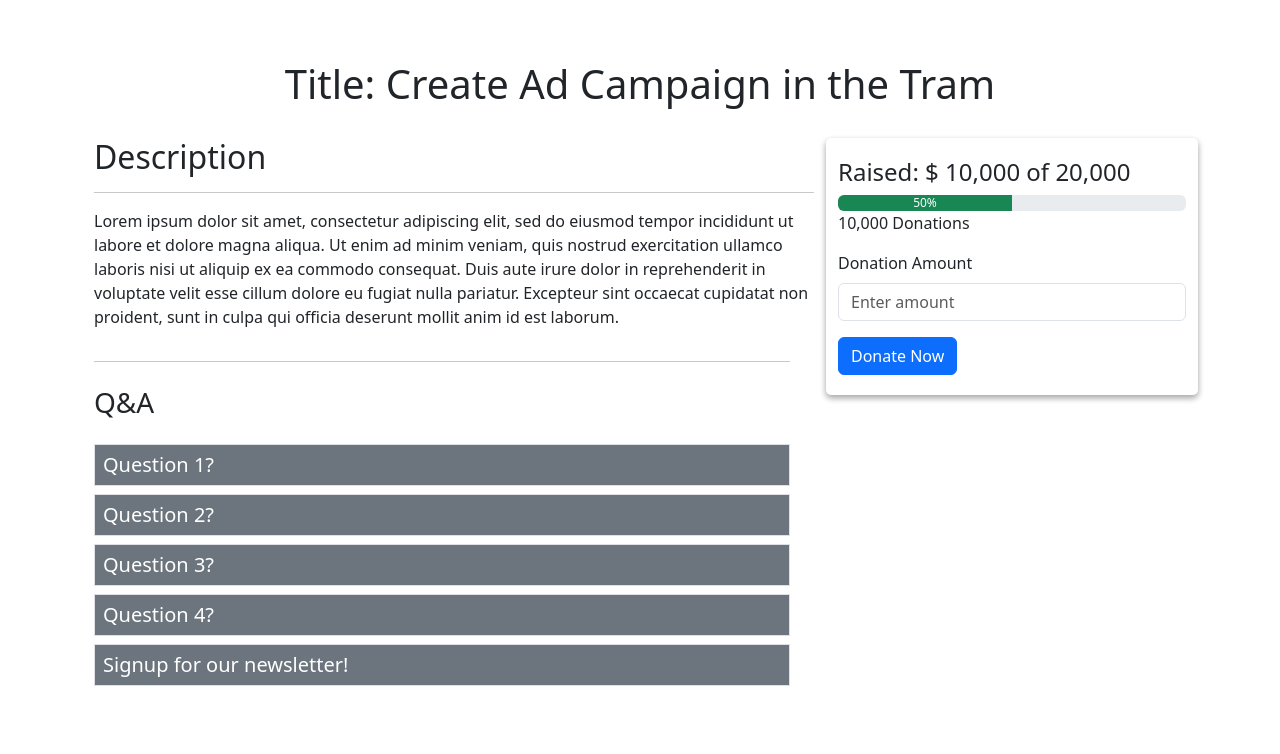
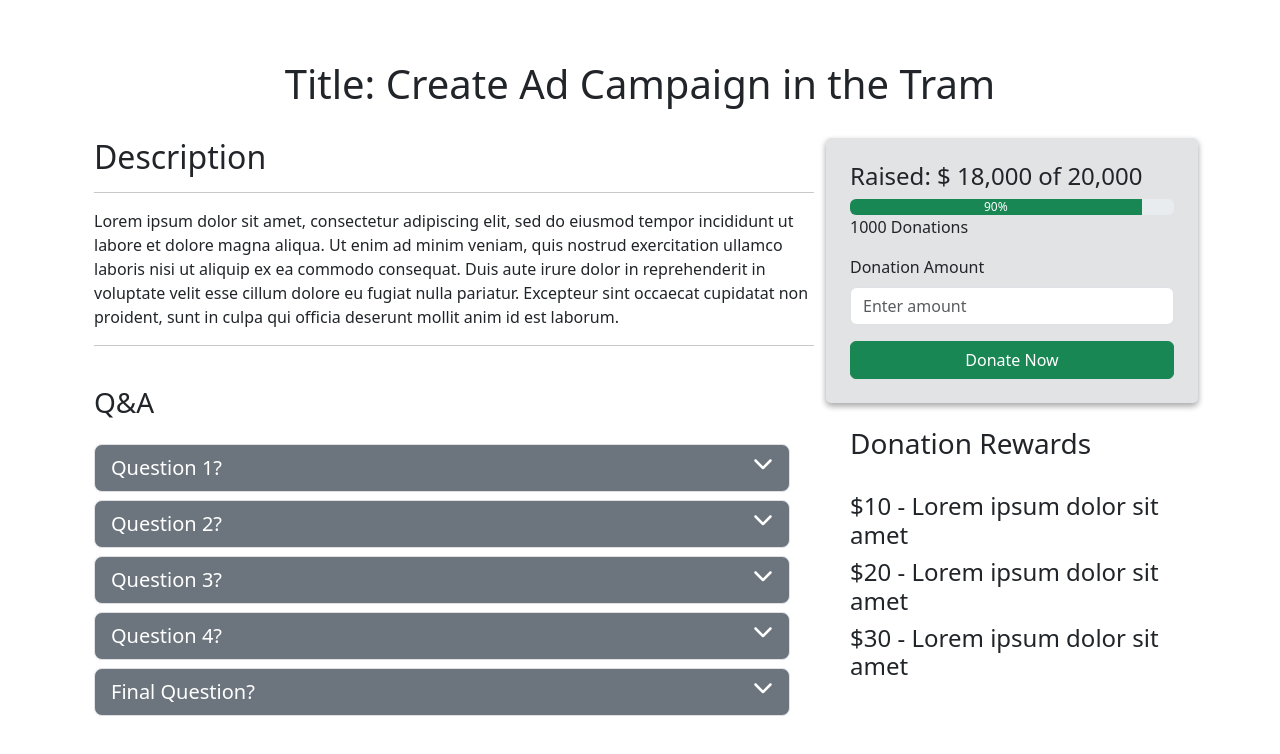
Before and after one commit to VanWrath/flexible-fundraising-single-web-page, a React (Create React App) app: page / in a window 1280 px wide. Shown: the top 754 px of the page. Built offline with nearby package versions, Linux system fonts and the light colour scheme; no server answers.

Commit message:
updates
got progress bar animation to work.
improved design.
improved adjustability.

```diff
--- a/package.json
+++ b/package.json
@@ -3,6 +3,9 @@
   "version": "0.1.0",
   "private": true,
   "dependencies": {
+    "@fortawesome/fontawesome-svg-core": "^6.5.1",
+    "@fortawesome/free-solid-svg-icons": "^6.5.1",
+    "@fortawesome/react-fontawesome": "^0.2.0",
     "@testing-library/jest-dom": "^5.17.0",
     "@testing-library/react": "^13.4.0",
     "@testing-library/user-event": "^13.5.0",
@@ -40,6 +43,7 @@
     ]
   },
   "devDependencies": {
+    "json-server": "^1.0.0-alpha.21",
     "wrangler": "^3.22.4"
   }
 }
--- a/src/App.js
+++ b/src/App.js
@@ -1,6 +1,5 @@
-//import logo from './logo.svg';
 import './App.css';
-import { useState } from 'react';
+import { useState, useEffect } from 'react';
 import data from './data/data.json';
 import Container from 'react-bootstrap/Container';
 import Row from 'react-bootstrap/Row';
@@ -11,14 +10,59 @@ import 'bootstrap/dist/css/bootstrap.min.css';
 import ProgressBar from 'react-bootstrap/ProgressBar';
 import CollapsibleComponent from './Components/CollapsibleComponent';
 import UserForm from "./Components/UserForm";
+import { library } from '@fortawesome/fontawesome-svg-core';
+import { fas } from '@fortawesome/free-solid-svg-icons';
+import {getData} from './Services/Http-Service';
+
+//loads font awesome library
+library.add(fas);
 
 function App() {
-  //add a function that counts up the amount raised to show animation on page load.
-  let percent = data.AmmountRaised/data.Goal*100;
-  let donations = data.AmmountRaised.toLocaleString(undefined, {minimumFractionDigits:0});
-  let goal = data.Goal.toLocaleString(undefined, {minimumFractionDigits:0});
-  const questions = data.Questions.map(question =>
-    <CollapsibleComponent heading={question.Question} body={question.Answer}/>);
+  const [amountRaised, setAmountRaised] = useState(0)
+  const [percent, setPercent] = useState(0);
+  const [donations, setDonations] = useState(data.donations);
+  const [intervalAmount, setIntervalAmount] = useState(data.ammountRaised*0.03)
+  const [goal, setGoal] = useState(data.goal.toLocaleString(undefined, {minimumFractionDigits:0}));
+  const [remoteData, setRemoteData] = useState([]);
+
+  //request API adata
+  useEffect( () => {
+      let mounted = true;
+      getData('https://shop-api-ak3u.onrender.com/product')
+        .then(items => {
+          if(mounted) {
+            //set data
+            setRemoteData(items)
+          }
+        })
+
+      return () => mounted = false;
+  }, []);
+
+  //interval to animate progress bar
+    useEffect(() => {
+      const updateDonationHandler = setInterval(() => {
+        setAmountRaised(s => s + intervalAmount);
+        setPercent(Math.round((amountRaised/data.goal)*100));
+        if(amountRaised >= data.ammountRaised){
+          setAmountRaised(data.ammountRaised);
+          setPercent(Math.round((amountRaised/data.goal)*100));
+          clearInterval(updateDonationHandler);
+        }
+      },50);
+      return () => clearInterval(updateDonationHandler);
+    }, [amountRaised]);
+
+
+
+  //create list of question items to render
+  const questions = data.questions.map(question =>
+    <CollapsibleComponent heading={question.question} body={question.answer}/>);
+
+    //create list of rewards to render
+  const rewards = data.donationRewards.map(reward => <h4>{reward}</h4>);
+
+  //check for form validation and submit form
   const [validated,setValidated] = useState(false);
   const handleSubmit = (event) => {
     const form = event.currentTarget;
@@ -26,12 +70,10 @@ function App() {
       event.preventDefault();
       event.stopPropagation();
     }
-
     setValidated(true);
   }
 
   return (
-
     <div className="App container">
       <Container fluid>
         <h1 className='App-title'>{data.title}</h1>
@@ -43,15 +85,17 @@ function App() {
               <h2>Description</h2>
               <hr/>
               <p>{data.description}</p>
+              <hr/>
             </Col>
+
             <Row>
+
+              {/* Q&A section */}
               <Col>
-                <hr/>
                 <h3 className='my-4'>Q&A</h3>
-                {/*Load questions and answers here
-                */
+                {/* Load questions and answers here */
                questions}
-                <CollapsibleComponent heading="Signup for our newsletter!" body={<UserForm description="Lorem ipsum dolor sit amet, consectetur adipiscing elit, sed do eiusmod tempor incididunt ut labore et dolore magna aliqua."/>}/>
+                <CollapsibleComponent heading={data.finalQuestion.question} body={<UserForm description={data.finalQuestion.answer}/>}/>
               </Col>
             </Row>
           </Row>
@@ -62,8 +106,9 @@ function App() {
         */}
         <Col md={4}>
           <Row>
-            <Col className='fundraiser-component'>
-              <h4>Raised: $ {donations} of {goal}</h4>
+            {/*Donation Panel*/}
+            <Col className='fundraiser-component p-4 bg-secondary-subtle'>
+              <h4>Raised: $ {amountRaised.toLocaleString(undefined, {minimumFractionDigits:0})} of {goal}</h4>
               <ProgressBar now={percent} label={`${percent}%`} variant="success"/>
               <p>{donations} Donations</p>
 
@@ -74,8 +119,20 @@ function App() {
                   <Form.Control.Feedback type="invalid">Please enter a positive number</Form.Control.Feedback>
                 </Form.Group>
 
-                <Button type="submit" className='w-1000'>Donate Now</Button>
+                <Form.Group className='d-grid'>
+                  <Button type="submit" variant='success' className='d-grid'>Donate Now</Button>
+                </Form.Group>
               </Form>
+
+            </Col>
+          </Row>
+          <Row>
+
+            {/* Donation Rewards section */}
+            <Col className='p-4'>
+              <h3>Donation Rewards</h3>
+              <br/>
+              {rewards}
             </Col>
           </Row>
         </Col>
--- a/src/Components/CollapsibleComponent.js
+++ b/src/Components/CollapsibleComponent.js
@@ -1,17 +1,22 @@
 import React from 'react';
 import { useState } from 'react';
 import Collapse from 'react-bootstrap/Collapse';
+import { FontAwesomeIcon } from '@fortawesome/react-fontawesome'
+import { Button } from 'react-bootstrap';
 
-//takes in 2 props: heading, body
+
+/* Component to render collapsible questions.
+ * Props: heading, body
+ */
  function CollapsibleComponent(props) {
     const[open, setOpen] = useState(false);
 
   return (
-    <div className='my-2'>
-        <div onClick={() => setOpen(!open)}>
-          <h5 className='border p-2 mb-0 bg-secondary text-white'>{props.heading}</h5>
-          </div>
-        <Collapse in={open} className='bg-secondary-subtle p-3'>
+    <div className='my-2 d-grid'>
+      <Button className='border text-white d-flex justify-content-between ' size="lg" variant="secondary" onClick={() => setOpen(!open)}>
+        {props.heading} {open ? <FontAwesomeIcon icon="fa-solid fa-chevron-up" /> : <FontAwesomeIcon icon="fa-solid fa-chevron-down" />}
+      </Button>
+        <Collapse in={open} className='p-3'>
             <div>{props.body}</div>
         </Collapse>
     </div>
--- a/src/Components/UserForm.js
+++ b/src/Components/UserForm.js
@@ -2,14 +2,12 @@ import React from 'react'
 import Form from 'react-bootstrap/Form';
 import Button from 'react-bootstrap/Button';
 
-//props: description
+/*Component to display final Q&A section with email prompt
+ * props: description
+ */
 function UserForm(props) {
   return (
     <Form>
-      {/*
-      description
-      email address
-      */}
       <Form.Group>
         <Form.Text>
           {props.description}
@@ -21,7 +19,7 @@ function UserForm(props) {
         <Form.Control type="email" placeholder="Enter email"/>
       </Form.Group>
 
-      <Button variant="primary" type="submit" >
+      <Button variant="outline-dark" type="submit">
         Submit
       </Button>
     </Form>
--- /dev/null
+++ b/src/Services/Http-Service.js
@@ -0,0 +1,5 @@
+
+export function getData(url) {
+    return fetch(url)
+        .then(data => data.json());
+}
--- a/src/data/data.json
+++ b/src/data/data.json
@@ -1,26 +1,34 @@
 {
     "title":"Title: Create Ad Campaign in the Tram",
     "description": "Lorem ipsum dolor sit amet, consectetur adipiscing elit, sed do eiusmod tempor incididunt ut labore et dolore magna aliqua. Ut enim ad minim veniam, quis nostrud exercitation ullamco laboris nisi ut aliquip ex ea commodo consequat. Duis aute irure dolor in reprehenderit in voluptate velit esse cillum dolore eu fugiat nulla pariatur. Excepteur sint occaecat cupidatat non proident, sunt in culpa qui officia deserunt mollit anim id est laborum.",
-    "Questions":[
+    "questions":[
         {
-            "Question": "Question 1?",
-            "Answer": "Answer 1. Lorem ipsum dolor sit amet, consectetur adipiscing elit, sed do eiusmod tempor incididunt ut labore et dolore magna aliqua."
+            "question": "Question 1?",
+            "answer": "Answer 1. Lorem ipsum dolor sit amet, consectetur adipiscing elit, sed do eiusmod tempor incididunt ut labore et dolore magna aliqua."
         },
         {
-            "Question": "Question 2?",
-            "Answer": "Answer 2. Lorem ipsum dolor sit amet, consectetur adipiscing elit, sed do eiusmod tempor incididunt ut labore et dolore magna aliqua."
+            "question": "Question 2?",
+            "answer": "Answer 2. Lorem ipsum dolor sit amet, consectetur adipiscing elit, sed do eiusmod tempor incididunt ut labore et dolore magna aliqua."
         },
         {
-            "Question": "Question 3?",
-            "Answer": "Answer 3. Lorem ipsum dolor sit amet, consectetur adipiscing elit, sed do eiusmod tempor incididunt ut labore et dolore magna aliqua."
+            "question": "Question 3?",
+            "answer": "Answer 3. Lorem ipsum dolor sit amet, consectetur adipiscing elit, sed do eiusmod tempor incididunt ut labore et dolore magna aliqua."
         },
         {
-            "Question": "Question 4?",
-            "Answer": "Answer 4. Lorem ipsum dolor sit amet, consectetur adipiscing elit, sed do eiusmod tempor incididunt ut labore et dolore magna aliqua."
+            "question": "Question 4?",
+            "answer": "Answer 4. Lorem ipsum dolor sit amet, consectetur adipiscing elit, sed do eiusmod tempor incididunt ut labore et dolore magna aliqua."
         }
     ],
-    "Goal": 20000,
-    "AmmountRaised": 10000
-
-
+    "finalQuestion": {
+        "question":"Final Question?",
+        "answer":"Final answer. Lorem ipsum dolor sit amet, consectetur adipiscing elit, sed do eiusmod tempor incididunt ut labore et dolore magna aliqua."
+    },
+    "donationRewards": [
+        "$10 - Lorem ipsum dolor sit amet",
+        "$20 - Lorem ipsum dolor sit amet",
+        "$30 - Lorem ipsum dolor sit amet"
+    ],
+    "goal": 20000,
+    "ammountRaised": 18000,
+    "donations": 1000
 }
```
Also changed, not shown: 1 other file (tests, documents, lock files or other folders).
